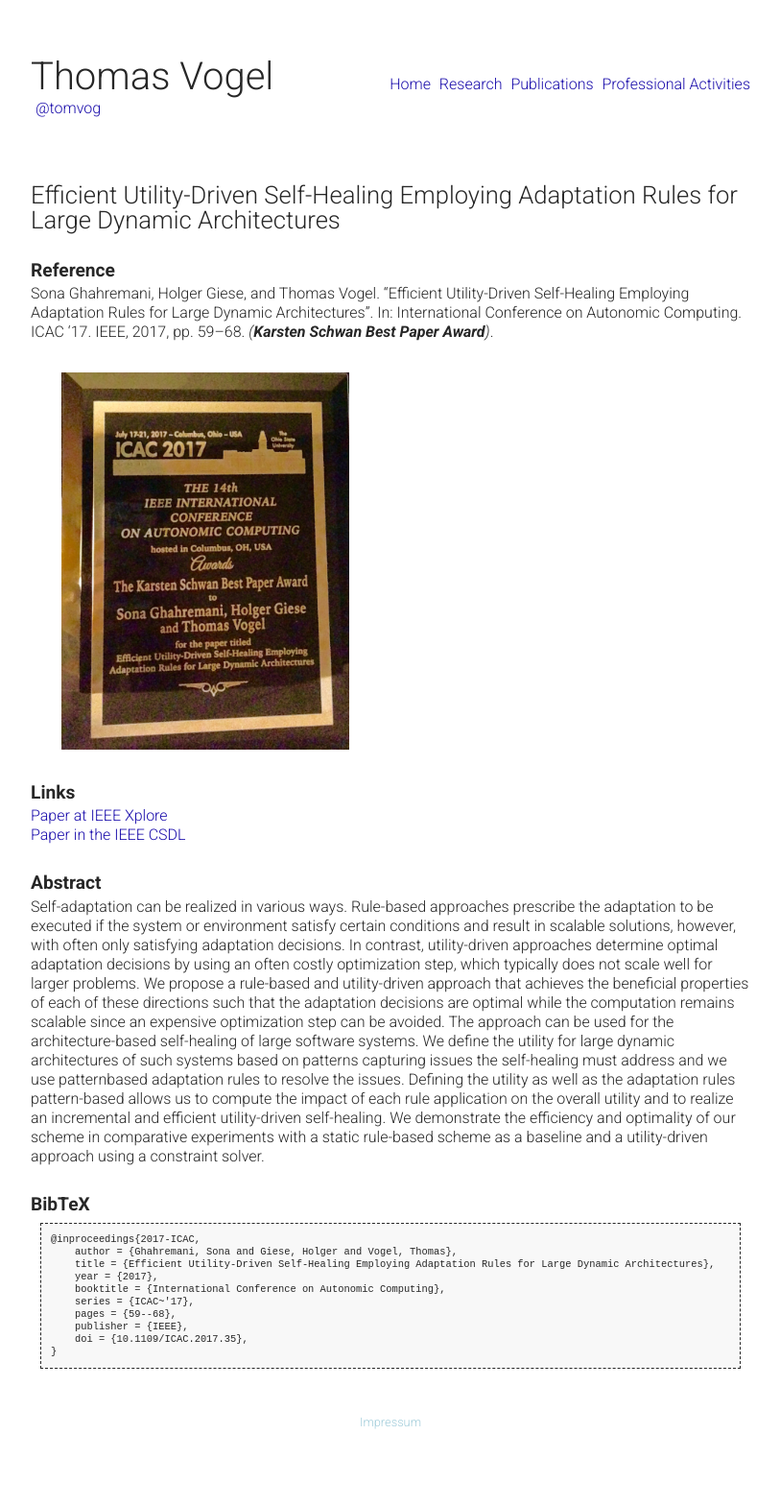
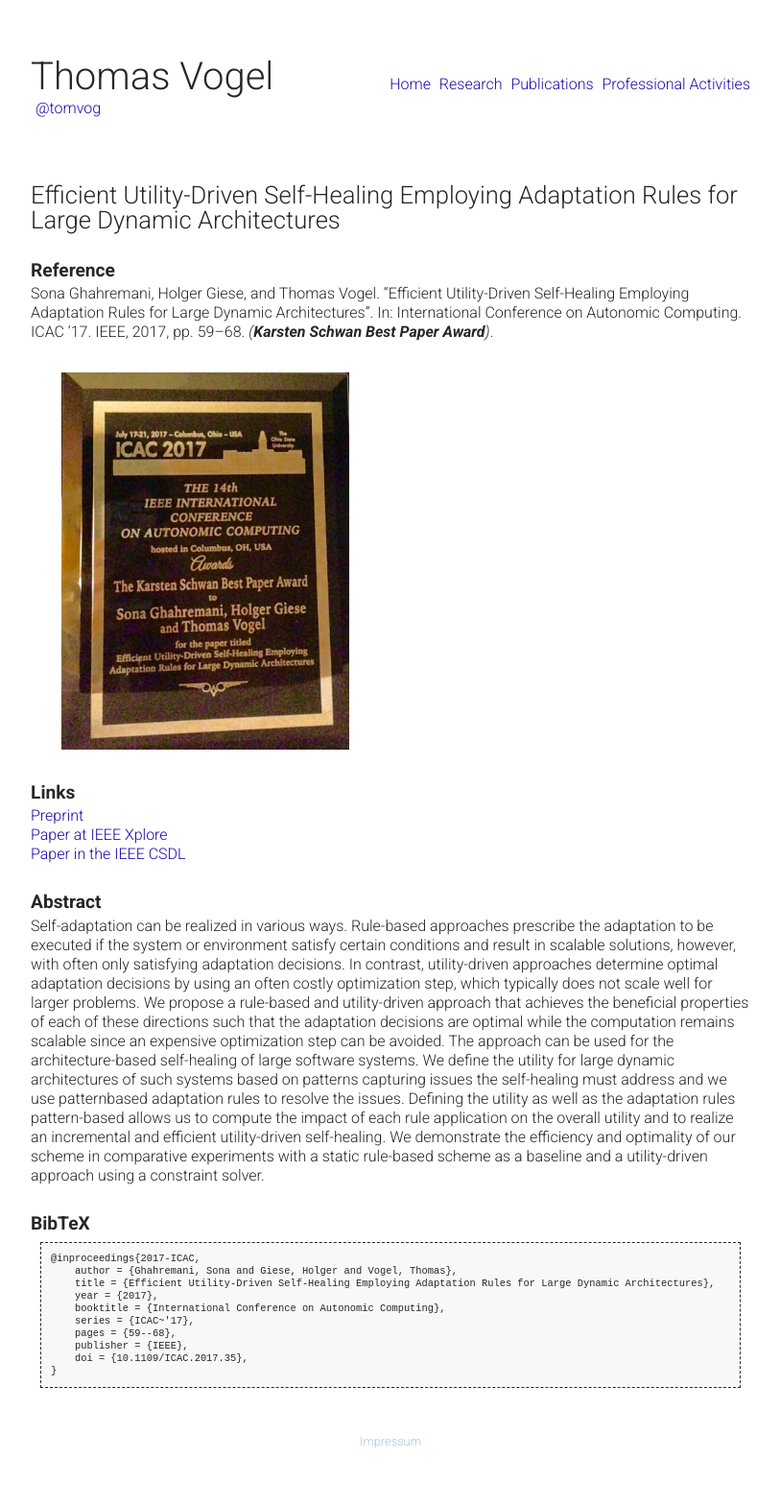
Before and after one commit to thomas-vogel/thomas-vogel.github.io, a Jekyll site: the page built from _pages/publications/2017-ICAC.md, in a window 1280 px wide. Shown: the whole page at 96% size, without its empty margins (233-1046 px from the left). Built offline with Jekyll 4.4.1, drawn with Linux system fonts in a browser that asks for light colours.

Commit message:
Add ICAC'17 preprint.

```diff
--- a/_pages/publications/2017-ICAC.md
+++ b/_pages/publications/2017-ICAC.md
@@ -10,6 +10,8 @@
 <img src="/assets/img/icac17_best_paper_award.png" alt="Me" style="width: 300px; margin-top: 2em; margin-left: 2em; margin-right: 25px;"/>
 
 ## Links
+[Preprint](/assets/pdf/2017-ICAC.pdf)
+
 [Paper at IEEE Xplore](https://doi.org/10.1109/ICAC.2017.35){:target="_blank"}
 
 [Paper in the IEEE CSDL](http://doi.ieeecomputersociety.org/10.1109/ICAC.2017.35){:target="_blank"}
```
Also changed, not shown: 1 other file.
